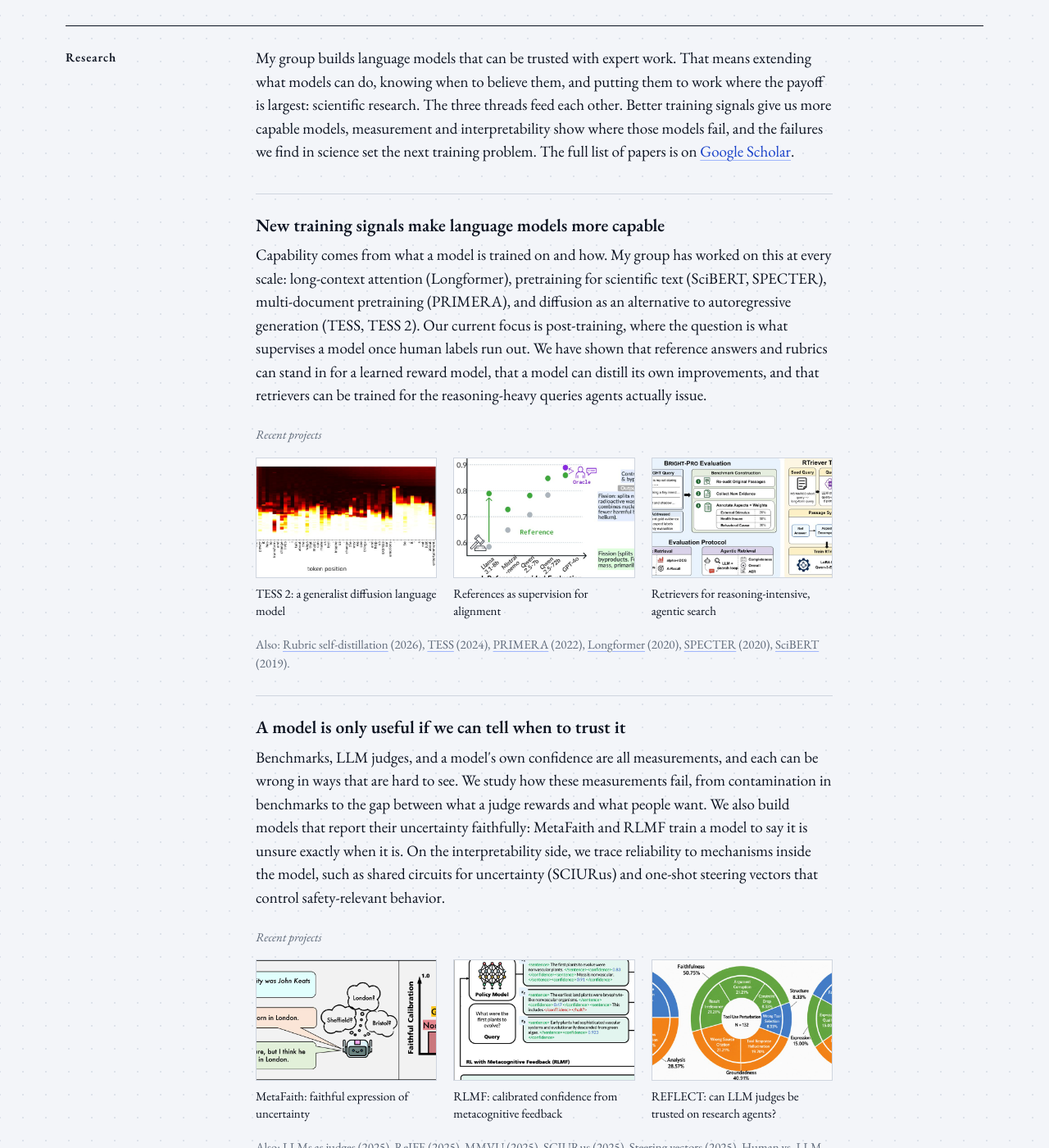
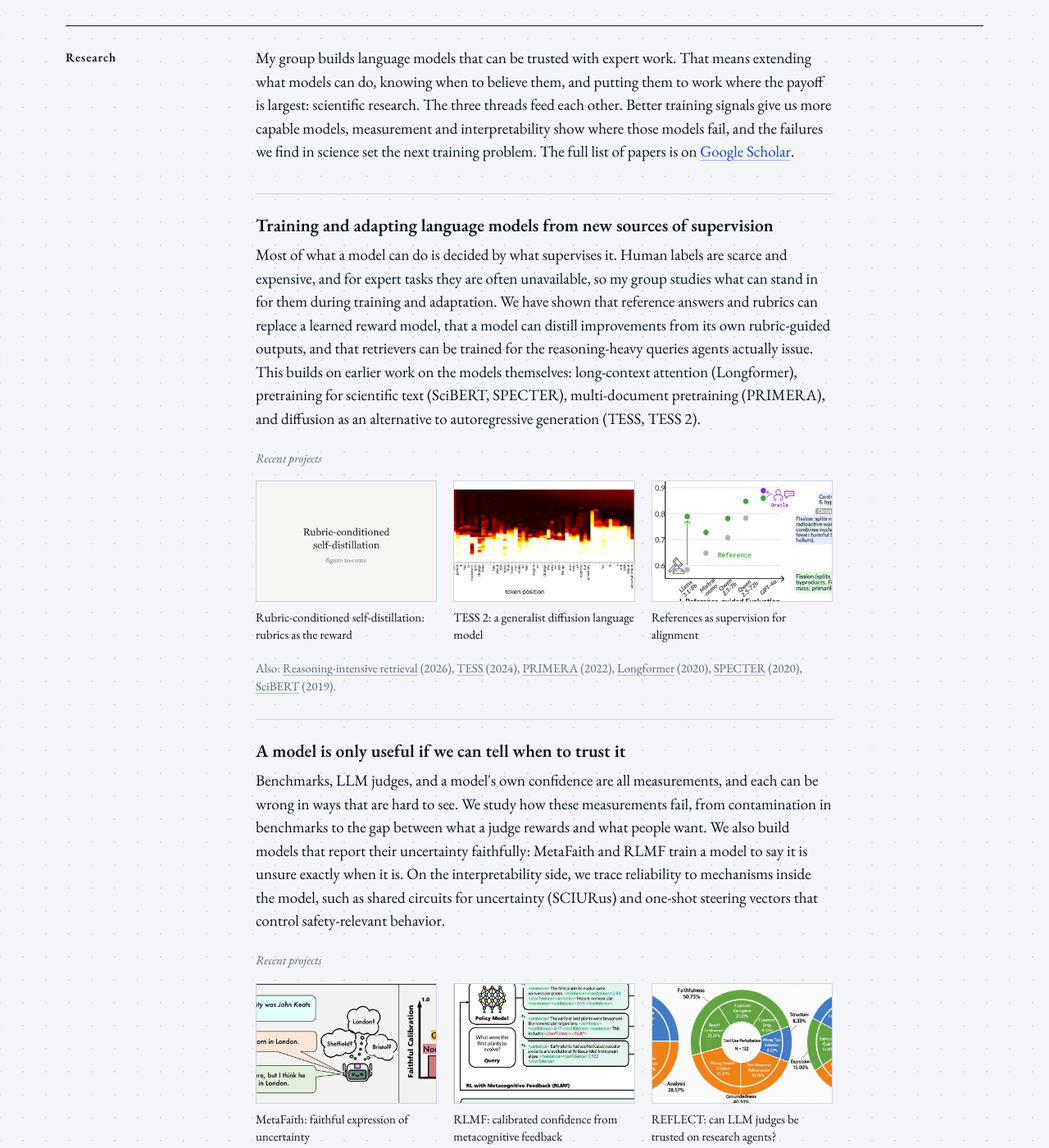
Before and after one commit to armancohan/acohan.github.io, a Jekyll site: the page built from index.html, in a window 1280 px wide and 1400 px high, scrolled down 709 px. Shown: the whole window at 82% size. Built offline with Jekyll 4.4.1, drawn with Linux system fonts in a browser that asks for light colours; some of the changed text lies outside the part shown.

Commit message:
Reframe the first theme around training and adaptation; feature rubric self-distillation
Also state the Ai2 role under the name. The rubric card carries a
placeholder image until the paper's figure is available.

Co-Authored-By: Claude Fable 5.1 <noreply@anthropic.com>

```diff
--- a/index.html
+++ b/index.html
@@ -62,7 +62,8 @@
       <div>
         <h1><span class="cap">A</span>rman <span class="cap">C</span>ohan</h1>
         <p class="role">Assistant Professor of Computer Science at
-          <a href="https://www.yale.edu/">Yale University</a>.</p>
+          <a href="https://www.yale.edu/">Yale University</a> and Faculty Research Scientist at
+          <a href="https://allenai.org/">Ai2</a>.</p>
         <ul class="links">
           <li><a href="https://scholar.google.com/citations?user=baI7IY0AAAAJ&amp;hl=en">Google Scholar</a></li>
           <li><a href="https://www.semanticscholar.org/author/Arman-Cohan/2527954">Semantic Scholar</a></li>
@@ -112,16 +113,23 @@
           <a href="https://scholar.google.com/citations?user=baI7IY0AAAAJ&amp;hl=en">Google Scholar</a>.
         </p>
         <section class="theme">
-          <h3>New training signals make language models more capable</h3>
-          <p>Capability comes from what a model is trained on and how. My group has worked on this at every
-          scale: long-context attention (Longformer), pretraining for scientific text (SciBERT, SPECTER),
-          multi-document pretraining (PRIMERA), and diffusion as an alternative to autoregressive generation
-          (TESS, TESS 2). Our current focus is post-training, where the question is what supervises a model once
-          human labels run out. We have shown that reference answers and rubrics can stand in for a learned reward
-          model, that a model can distill its own improvements, and that retrievers can be trained for the
-          reasoning-heavy queries agents actually issue.</p>
+          <h3>Training and adapting language models from new sources of supervision</h3>
+          <p>Most of what a model can do is decided by what supervises it. Human labels are scarce and
+          expensive, and for expert tasks they are often unavailable, so my group studies what can stand in for
+          them during training and adaptation. We have shown that reference answers and rubrics can replace a
+          learned reward model, that a model can distill improvements from its own rubric-guided outputs, and
+          that retrievers can be trained for the reasoning-heavy queries agents actually issue. This builds on
+          earlier work on the models themselves: long-context attention (Longformer), pretraining for scientific
+          text (SciBERT, SPECTER), multi-document pretraining (PRIMERA), and diffusion as an alternative to
+          autoregressive generation (TESS, TESS 2).</p>
           <p class="projects-label">Recent projects</p>
           <ul class="projects">
+            <li>
+              <a href="https://openreview.net/forum?id=QIFuWgnn6m" title="Rethinking Reward Supervision: Rubric-Conditioned Self-Distillation">
+                <img src="./img/research/rubric.jpg" alt="" width="720" height="480" loading="lazy">
+                <span>Rubric-conditioned self-distillation: rubrics as the reward</span>
+              </a>
+            </li>
             <li>
               <a href="https://aclanthology.org/2025.acl-long.1029/" title="TESS 2: A Large-Scale Generalist Diffusion Language Model">
                 <img src="./img/research/tess2.jpg" alt="" width="720" height="480" loading="lazy">
@@ -134,14 +142,8 @@
                 <span>References as supervision for alignment</span>
               </a>
             </li>
-            <li>
-              <a href="https://aclanthology.org/2026.acl-long.1705/" title="Rethinking Reasoning-Intensive Retrieval: Evaluating and Advancing Retrievers in Agentic Search Systems">
-                <img src="./img/research/retrieval.jpg" alt="" width="720" height="480" loading="lazy">
-                <span>Retrievers for reasoning-intensive, agentic search</span>
-              </a>
-            </li>
           </ul>
-          <p class="more">Also: <a href="https://openreview.net/forum?id=QIFuWgnn6m" title="Rethinking Reward Supervision: Rubric-Conditioned Self-Distillation">Rubric self-distillation</a> (2026), <a href="https://aclanthology.org/2024.eacl-long.144/" title="TESS: Text-to-Text Self-Conditioned Simplex Diffusion">TESS</a> (2024), <a href="https://aclanthology.org/2022.acl-long.360/" title="PRIMERA: Pyramid-based Masked Sentence Pre-training for Multi-document Summarization">PRIMERA</a> (2022), <a href="https://arxiv.org/abs/2004.05150" title="Longformer: The Long-Document Transformer">Longformer</a> (2020), <a href="https://aclanthology.org/2020.acl-main.207/" title="SPECTER: Document-level Representation Learning using Citation-informed Transformers">SPECTER</a> (2020), <a href="https://aclanthology.org/D19-1371/" title="SciBERT: A Pretrained Language Model for Scientific Text">SciBERT</a> (2019).</p>
+          <p class="more">Also: <a href="https://aclanthology.org/2026.acl-long.1705/" title="Rethinking Reasoning-Intensive Retrieval: Evaluating and Advancing Retrievers in Agentic Search Systems">Reasoning-intensive retrieval</a> (2026), <a href="https://aclanthology.org/2024.eacl-long.144/" title="TESS: Text-to-Text Self-Conditioned Simplex Diffusion">TESS</a> (2024), <a href="https://aclanthology.org/2022.acl-long.360/" title="PRIMERA: Pyramid-based Masked Sentence Pre-training for Multi-document Summarization">PRIMERA</a> (2022), <a href="https://arxiv.org/abs/2004.05150" title="Longformer: The Long-Document Transformer">Longformer</a> (2020), <a href="https://aclanthology.org/2020.acl-main.207/" title="SPECTER: Document-level Representation Learning using Citation-informed Transformers">SPECTER</a> (2020), <a href="https://aclanthology.org/D19-1371/" title="SciBERT: A Pretrained Language Model for Scientific Text">SciBERT</a> (2019).</p>
         </section>
         <section class="theme">
           <h3>A model is only useful if we can tell when to trust it</h3>
```
Also changed, not shown: img/research/rubric.jpg (added).
